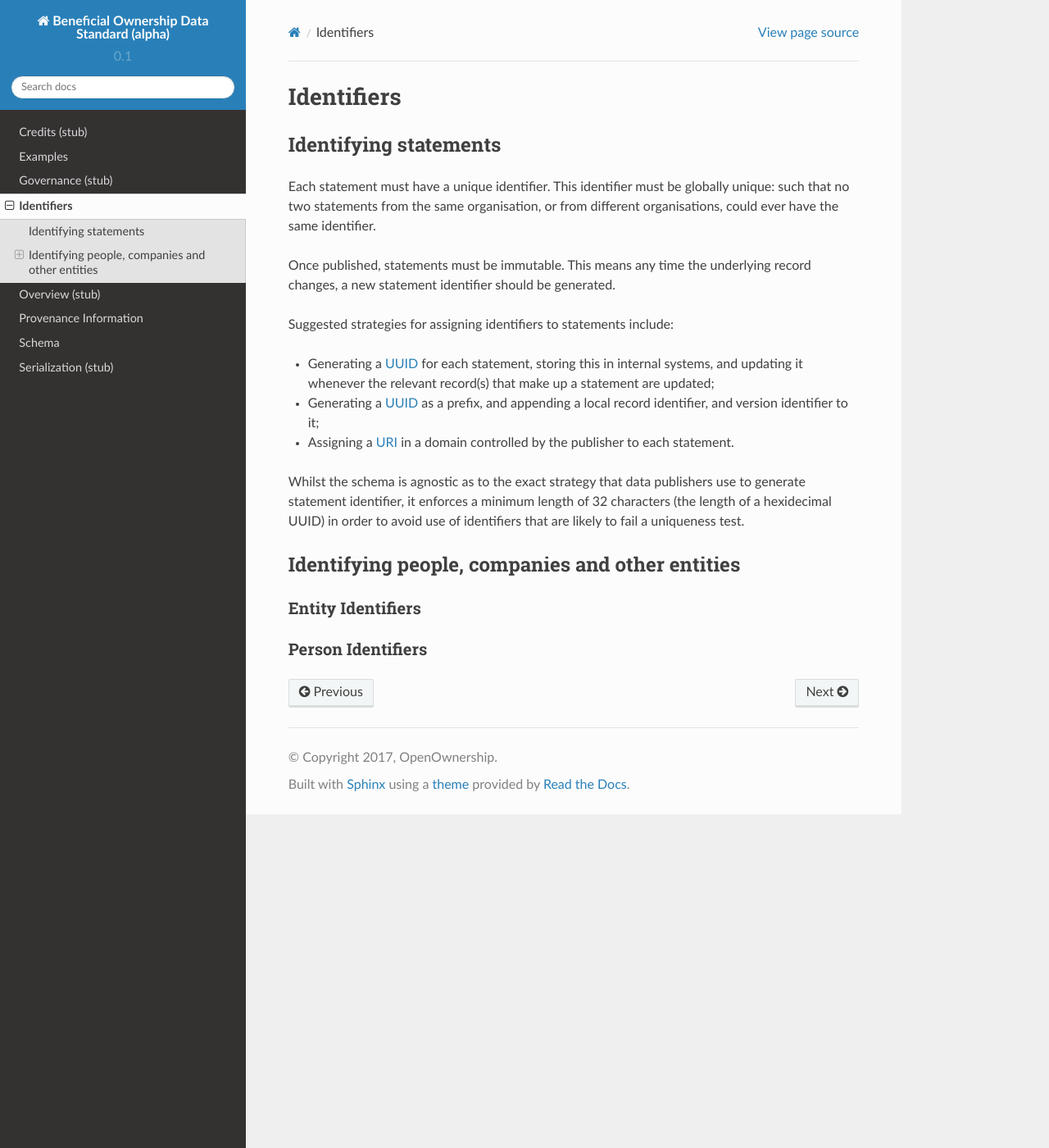
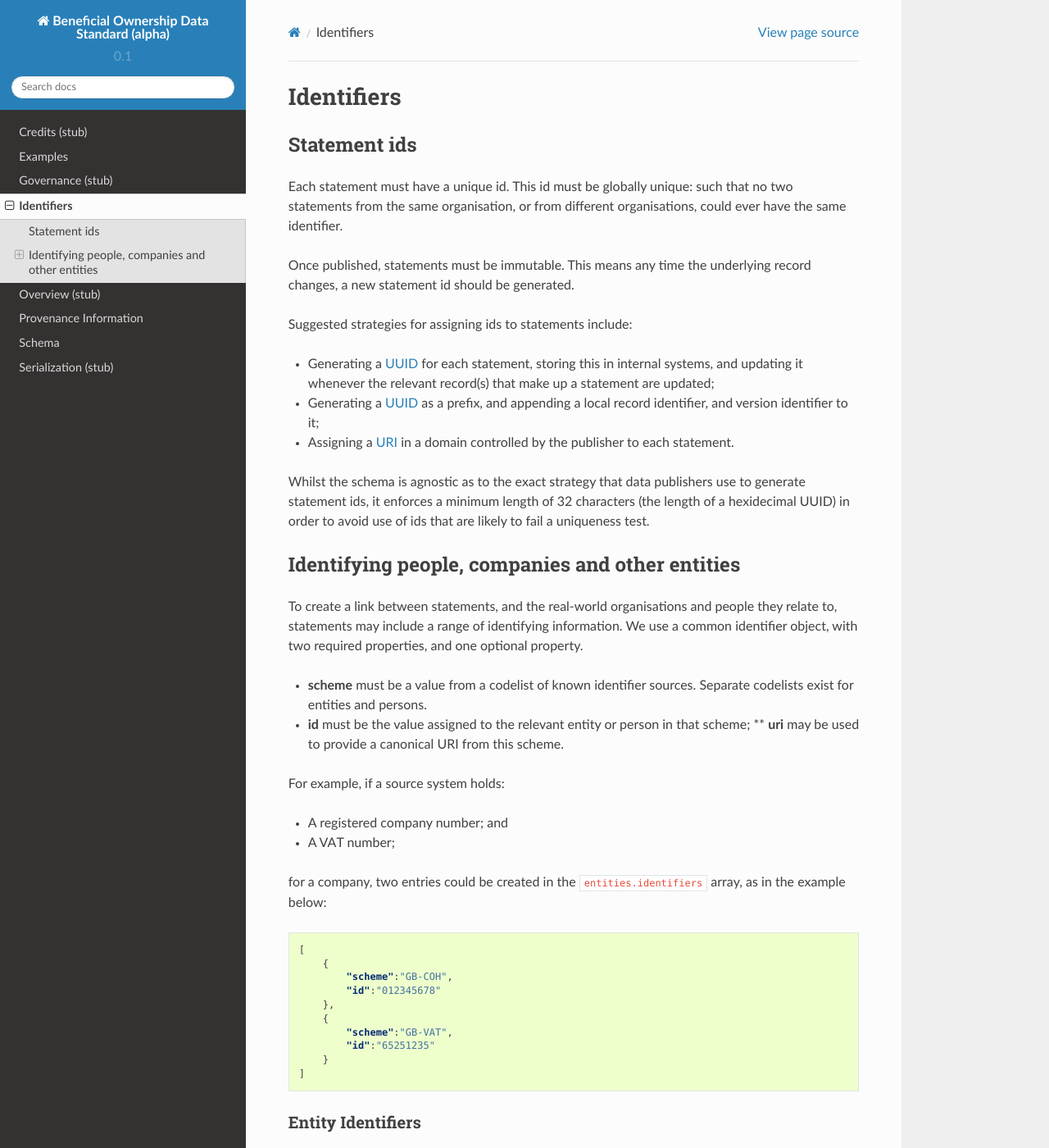
Before and after one commit to openownership/data-standard, a Sphinx documentation site: the page built from docs/identifiers.md, in a window 1280 px wide and 1400 px high. Shown: the whole window at 82% size. Built offline with Sphinx 7.4.7 and the Read the Docs theme 2.0.0, drawn with Linux system fonts in a browser that asks for light colours; a script that is not in the unit is left out; some of the changed text lies outside the part shown.

Commit message:
Identifier pages

````diff
--- a/docs/identifiers.md
+++ b/docs/identifiers.md
@@ -1,13 +1,13 @@
 Identifiers
 ===========
 
-## Identifying statements
+## Statement ids
 
-Each statement must have a unique identifier. This identifier must be globally unique: such that no two statements from the same organisation, or from different organisations, could ever have the same identifier.
+Each statement must have a unique id. This id must be globally unique: such that no two statements from the same organisation, or from different organisations, could ever have the same identifier.
 
-Once published, statements must be immutable. This means any time the underlying record changes, a new statement identifier should be generated.
+Once published, statements must be immutable. This means any time the underlying record changes, a new statement id should be generated.
 
-Suggested strategies for assigning identifiers to statements include:
+Suggested strategies for assigning ids to statements include:
 
 * Generating a [UUID](https://en.wikipedia.org/wiki/Universally_unique_identifier) for each statement, storing this in internal systems, and updating it whenever the relevant record(s) that make up a statement are updated;
 
@@ -15,14 +15,76 @@ Suggested strategies for assigning identifiers to statements include:
 
 * Assigning a [URI](https://en.wikipedia.org/wiki/Uniform_Resource_Identifier) in a domain controlled by the publisher to each statement.
 
-Whilst the schema is agnostic as to the exact strategy that data publishers use to generate statement identifier, it enforces a minimum length of 32 characters (the length of a hexidecimal UUID) in order to avoid use of identifiers that are likely to fail a uniqueness test.
+Whilst the schema is agnostic as to the exact strategy that data publishers use to generate statement ids, it enforces a minimum length of 32 characters (the length of a hexidecimal UUID) in order to avoid use of ids that are likely to fail a uniqueness test.
 
 
 ## Identifying people, companies and other entities
 
+To create a link between statements, and the real-world organisations and people they relate to, statements may include a range of identifying information. We use a common identifier object, with two required properties, and one optional property.
+
+* **scheme** must be a value from a codelist of known identifier sources. Separate codelists exist for entities and persons.
+* **id** must be the value assigned to the relevant entity or person in that scheme;
+** **uri** may be used to provide a canonical URI from this scheme.
+
+For example, if a source system holds:
+
+- A registered company number; and
+- A VAT number;
+
+for a company, two entries could be created in the ```entities.identifiers``` array, as in the example below:
+
+```json
+[
+    {
+        "scheme":"GB-COH",
+        "id":"012345678"
+    },
+    {
+        "scheme":"GB-VAT",
+        "id":"65251235"
+    }
+]
+```
+
 ### Entity Identifiers
 
+The values for scheme within an entity statement identifier should be drawn from the [http://org-id.guide](http://org-id.guide) codelist.
 
+Where the publisher is providing an internal identifier, the publisher should either:
 
+* Publish their full list of internal identifiers, and register this list with the [http://org-id.guide](http://org-id.guide) codelist; or
+* Use MISC-{Publisher_Name} as the scheme
 
 ### Person Identifiers
+
+The values for scheme within a person statement should be based on the following pattern:
+
+{TYPE}-{JURISDICTION}
+
+Where jurisdiction is expressed using ISO 2-digit country codes.
+
+For example, a passport number from Afghanistan would have the scheme:
+
+> PASSPORT-AF
+
+Where the publisher is providing an internal identifier, these should use 'MISC-{Publisher_Name}' as the scheme.
+
+```eval_rst
+.. warning::
+
+  When using BODS to provide open data, it is important to ensure any person identifiers are suitable for publication under national laws and data protection frameworks.
+
+  Most of the identifier types listed below **are not** suitable for publication as part of an open dataset.
+```
+
+The following identification types are currently documented. Suggestions for new types should be made through the [issue tracker](https://github.com/openownership/data-standard/issues).
+
+##### PASSPORT
+
+Passport numbers should follow the format of the identifier (second) line in a machine-readable passport (see [Appendix B to Part 4 of ICAO Doc 9303](http://www.icao.int/publications/Documents/9303_p4_cons_en.pdf)) including at least the document number.
+
+Parsers should be able to extract the document number from the first 9 characters, and to access any subsequent information supplied according to the ICAO format.
+
+##### IDCARD
+
+Country ID card systems vary. Where specific guidance on including numbers from a particular jurisdiction is required, this may be included here.
````
